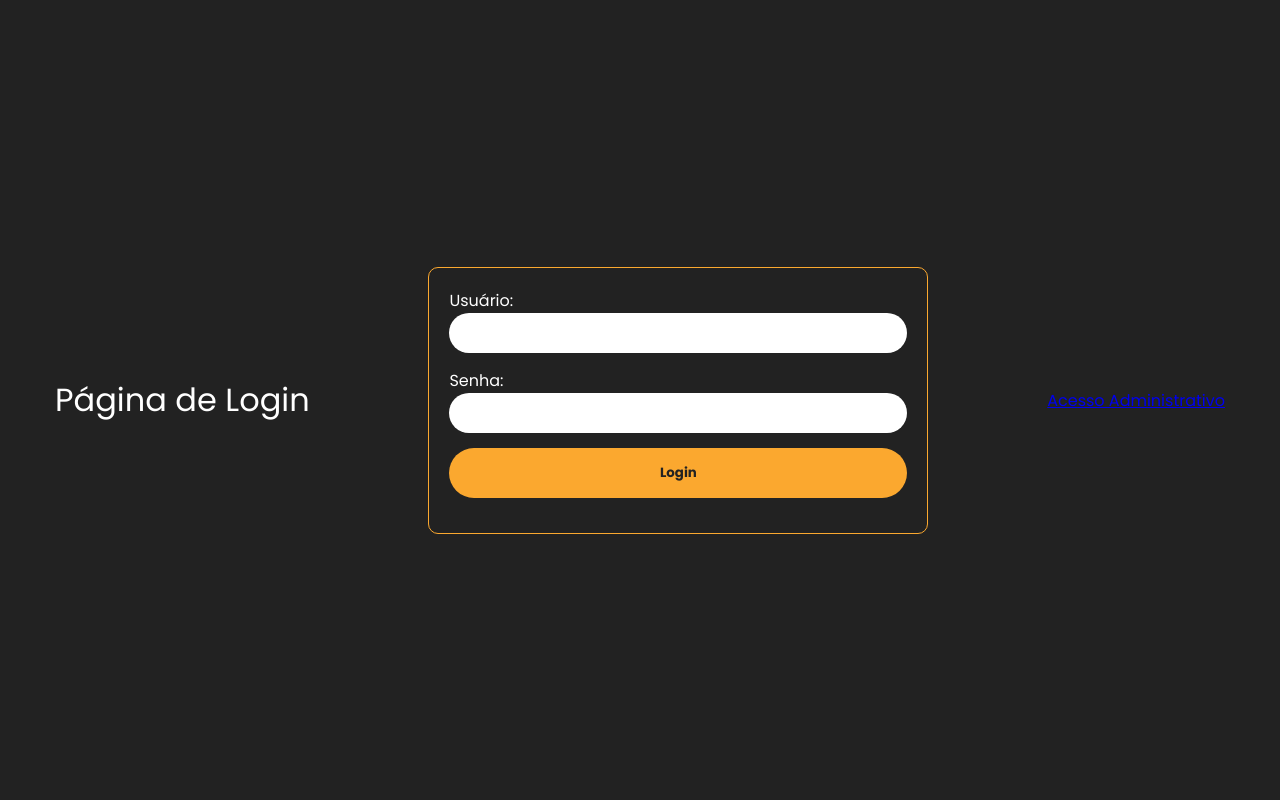
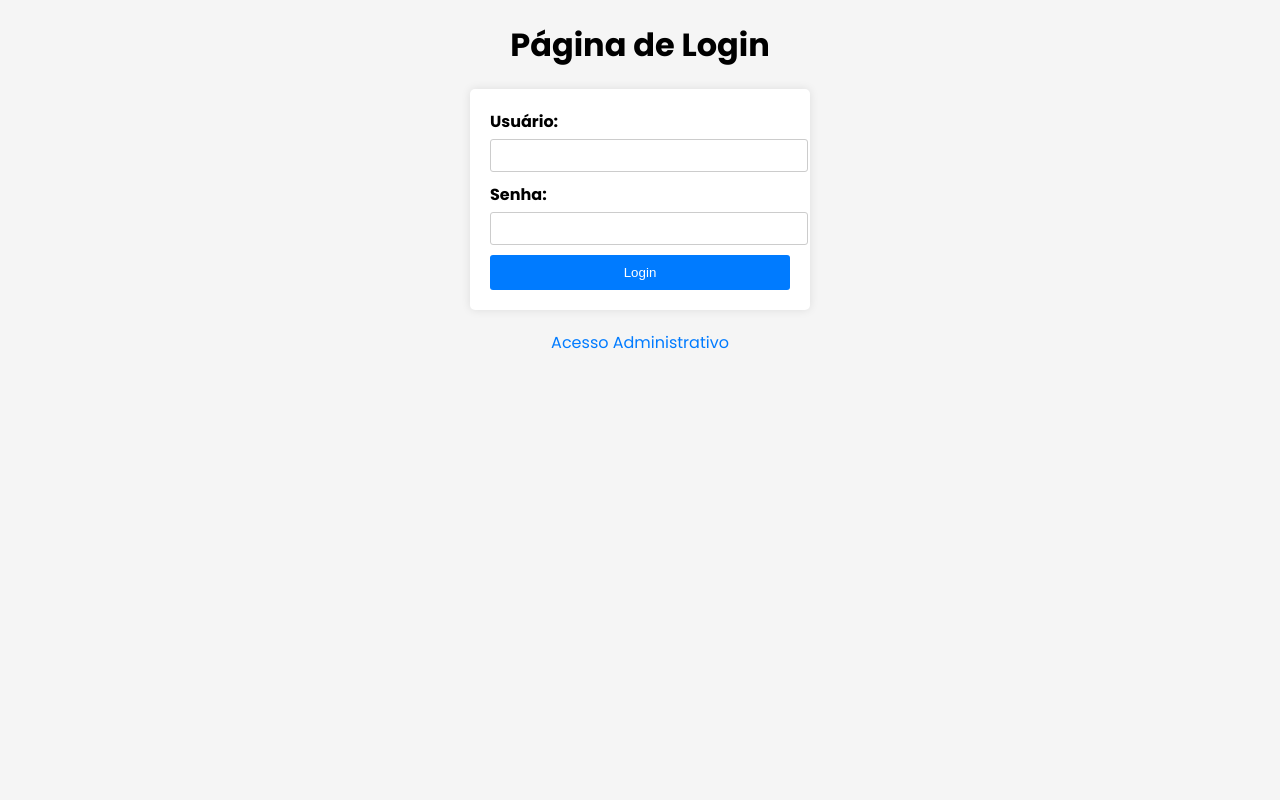
Before and after one commit to MarcosViniDLL/landingpage-eletiva, a Flask app: page /login in a window 1280 px wide. Run offline with Flask 3, Linux system fonts and the light colour scheme.

Commit message:
atualizacao rotas + att templates]

```diff
--- a/app.py
+++ b/app.py
@@ -4,6 +4,7 @@ from flask_migrate import Migrate
 from werkzeug.security import generate_password_hash, check_password_hash
 from datetime import datetime
 from flask import jsonify
+from flask_login import LoginManager, UserMixin, login_user, login_required, logout_user, current_user
 
 
 app = Flask(__name__)
@@ -14,7 +15,10 @@ app.config['SECRET_KEY'] = 'your_secret_key_here'
 db = SQLAlchemy(app)
 migrate = Migrate(app, db)
 
-class User(db.Model):
+login_manager = LoginManager(app)
+login_manager.login_view = 'login'
+
+class User(UserMixin, db.Model):
     id = db.Column(db.Integer, primary_key=True)
     username = db.Column(db.String(100), unique=True, nullable=False)
     password = db.Column(db.String(100), nullable=False)
@@ -28,6 +32,10 @@ class User(db.Model):
         self.cpf = cpf
         self.birth_date = birth_date
         self.is_admin = is_admin
+
+@login_manager.user_loader
+def load_user(user_id):
+    return User.query.get(int(user_id))
 
 authenticated_user = {
     'username':'usuarioteste',
@@ -70,10 +78,18 @@ def login():
         user = User.query.filter_by(username=username).first()
 
         if user and check_password_hash(user.password, password):
+            login_user(user)
             return redirect(url_for('dashboard'))
         else:
             error = 'Credenciais inválidas. Tente novamente.'
     return render_template('login.html', error=error)
+
+@app.route('/logout', methods=['POST'])
+@login_required
+def logout():
+    if 'is_admin' in session:
+        session.pop('is_admin')
+    return redirect(url_for('index'))
 
 @app.route('/admin', methods=['GET', 'POST'])
 def admin_panel():
--- a/static/css/admin.css
+++ b/static/css/admin.css
@@ -26,13 +26,13 @@ li {
     margin-bottom: 10px;
 }
 
-/* Estilos para os formulários DELETE e PUT */
+
 form {
     display: inline-block;
     margin-right: 10px;
 }
 
-/* Estilos para os botões Excluir e Atualizar */
+
 button {
     padding: 8px 16px;
     background-color: #dc3545;
@@ -53,7 +53,7 @@ input[type="text"] {
     margin-right: 10px;
 }
 
-/* Estilos para o link "Voltar ao Login" */
+
 .login-link {
     display: block;
     margin-top: 20px;
--- a/static/css/login.css
+++ b/static/css/login.css
@@ -1,79 +1,66 @@
 @import url('https://fonts.googleapis.com/css2?family=Poppins:wght@400;500;600;700;800&display=swap');
 
-* {
+/* Arquivo CSS: login.css */
+
+body {
     font-family: 'Poppins', sans-serif;
-    box-sizing: border-box;
     margin: 0;
     padding: 0;
+    background-color: #f5f5f5;
 }
 
-body {
-    background-color: #222222;
-    color: #fff;
-    font-family: 'Poppins';
-    max-width: 1200px;
-    margin: 0 auto;
-    padding: 15px;
-}
-
-h1, h2, h3, h4, h5, h6 {
-    font-weight: 200;
+h1 {
+    text-align: center;
+    margin-bottom: 20px;
 }
 
 form {
-    max-width: 500px;
+    max-width: 300px;
     margin: 0 auto;
+    background-color: #fff;
     padding: 20px;
-    border: 1px solid #FBA82F;
-    border-radius: 10px;
-    background-color: #222222;
+    border-radius: 5px;
+    box-shadow: 0 0 10px rgba(0, 0, 0, 0.1);
 }
 
 label {
-    color: #fff;
+    display: block;
+    margin-bottom: 5px;
+    font-weight: bold;
 }
 
-input[type="text"], input[type="password"], input[type="date"], input[type="submit"] {
-    display: block;
+input[type="text"],
+input[type="password"] {
     width: 100%;
-    margin-bottom: 15px;
-    color: #2e2c2c;
+    padding: 8px;
+    margin-bottom: 10px;
+    border: 1px solid #ccc;
+    border-radius: 3px;
 }
 
 input[type="submit"] {
-    height: 50px;
-    background-color: #FBA82F;
-    color: #222222;
-    font-weight: bold;
+    width: 100%;
+    padding: 10px;
+    background-color: #007bff;
+    color: white;
     border: none;
-    border-radius: 25px;
+    border-radius: 3px;
     cursor: pointer;
-    transition: background-color 0.3s ease;
+    transition: background-color 0.3s;
 }
 
 input[type="submit"]:hover {
-    background-color: #AF781D;
+    background-color: #0056b3;
 }
 
-input[type="text"],
-input[type="password"],
-input[type="date"] {
-    height: 40px;
-    padding: 10px;
-    border-radius: 20px;
-    border: none;
-    font-size: 14px;
-    color: #000; /* Definindo a cor do texto dentro dos inputs como preto */
+.admin-link {
+    display: block;
+    text-align: center;
+    margin-top: 20px;
+    text-decoration: none;
+    color: #007bff;
 }
 
-/* Estilos específicos para a página de login */
-body {
-    display: flex;
-    justify-content: center;
-    align-items: center;
-    height: 100vh;
+.admin-link:hover {
+    text-decoration: underline;
 }
-
-form {
-    width: 80%;
-}
--- a/templates/admin.html
+++ b/templates/admin.html
@@ -8,6 +8,11 @@
 </head>
 <body>
     <h1>Painel Administrativo - Lista de Usuários</h1>
+
+    <form action="{{ url_for('logout') }}" method="POST">
+        <button type="submit">Logout</button>
+    </form>
+
 
     <ul>
         {% for user in users %}
--- a/templates/dashboard.html
+++ b/templates/dashboard.html
@@ -36,6 +36,9 @@
                     <input type="text" name="height" placeholder="Altura">
                     <input type="submit" value="Adicionar Avaliação Física">
                 </form>
+                <form action="{{ url_for('logout') }}" method="POST">
+                    <button class="logout-btn" type="submit">Logout</button>
+                </form>
             </div>
         {% endfor %}
     </div>
```
Also changed, not shown: static/css/dashboard.css (+11 -0 lines).
